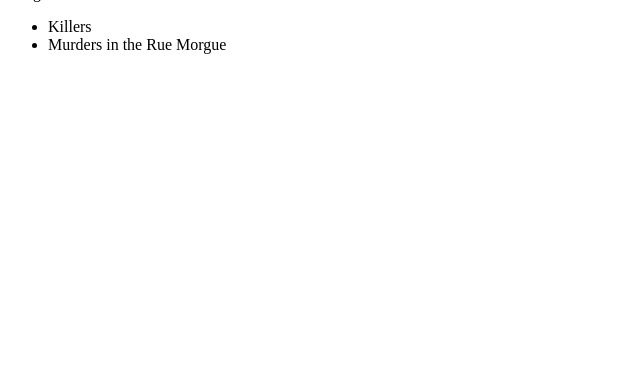
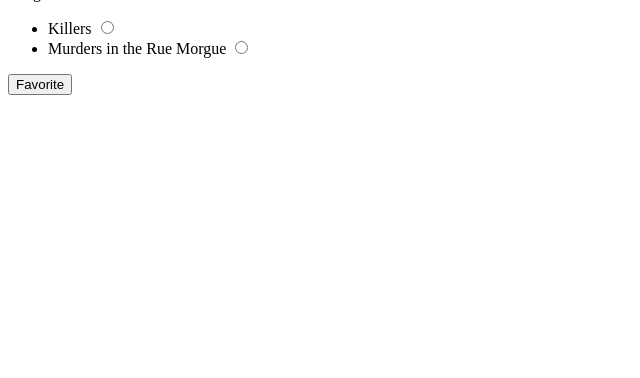
Before and after one commit to MachosV/django_tutorial, a Django app: a page that uses webapp/music/templates/music/details.html in a window 1280 px wide. Shown: the part 422-800 px from the top of the page, without its empty margins (0-640 px from the left). Run offline with Django 3.2, Linux system fonts and the light colour scheme; data comes from the database, SQL or seed files in the repository; both versions use the stored data as it was after the commit.

Commit message:
added favorite button, added more songs, added a favorite icon

```diff
--- a/webapp/music/models.py
+++ b/webapp/music/models.py
@@ -20,6 +20,7 @@
     album = models.ForeignKey(Album, on_delete=models.CASCADE)
     file_type = models.CharField(max_length=10)
     song_title = models.CharField(max_length=250)
+    is_favorite = models.BooleanField(default=False)
 
     def __str__(self):
         return self.song_title
--- a/webapp/music/templates/music/details.html
+++ b/webapp/music/templates/music/details.html
@@ -5,6 +5,9 @@
     <title>Details of {{album.album_title}}</title>
 </head>
 <body>
+    {% if error_msg %}
+        <p>Sumfink gouent ronk</p>
+    {% endif %}
     <p>Details of {{album.album_title}}</p>
     <ul>
         <li>{{album.artist}}</li>
@@ -12,10 +15,17 @@
         <img src="{{album.album_logo}}">
     </ul>
     <p>Songs of the album {{album.album_title}}</p>
+    <form action="{% url 'music:favorite' artist=album.artist album_title=album.album_title %}" method="post">
+        {% csrf_token %}
         <ul>
             {% for song in album.song_set.all %}
-            <li>{{song.song_title}}</li>
+            <li>{{song.song_title}} <input type="radio" id="song{{forloop.counter}}" name="song" value="{{song.id}}">
+            {% if song.is_favorite%}
+                <img src="https://cdn3.iconfinder.com/data/icons/freeapplication/png/24x24/Favourites.png"/>
+            {% endif %}
+            </li>
             {% endfor %}
-        </ul>
+        </ul><input type="submit" value="Favorite">
+    </form>
 </body>
 </html>
--- a/webapp/music/urls.py
+++ b/webapp/music/urls.py
@@ -8,5 +8,7 @@
     url(r'^$',views.index,name="index"),
 
     #/music/#id
-    url(r'^(?P<artist>.+)/(?P<album_title>.+)/$',views.details, name="details")
+    url(r'^(?P<artist>.+)/(?P<album_title>.+)/$',views.details, name="details"),
+
+    url(r'^(?P<artist>.+)/(?P<album_title>.+)/favorite$',views.favorite, name="favorite")
 ]
--- a/webapp/music/views.py
+++ b/webapp/music/views.py
@@ -23,3 +23,7 @@
         return render(request, 'music/details.html', context)
     except:
         return HttpResponse("Album does not exist :(")
+
+
+def favorite(request,artist,album_title):
+    return HttpResponse("Not implemented yet")
```
Also changed, not shown: webapp/db.sqlite3.
